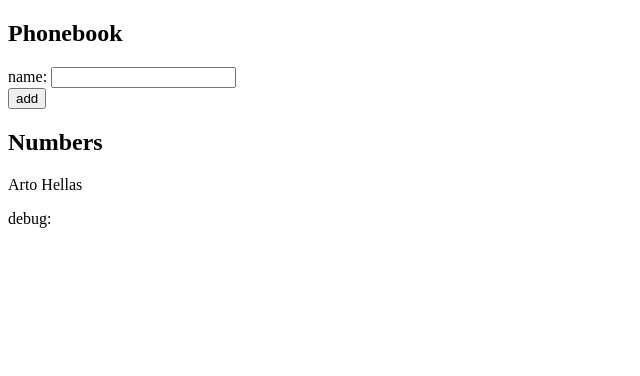
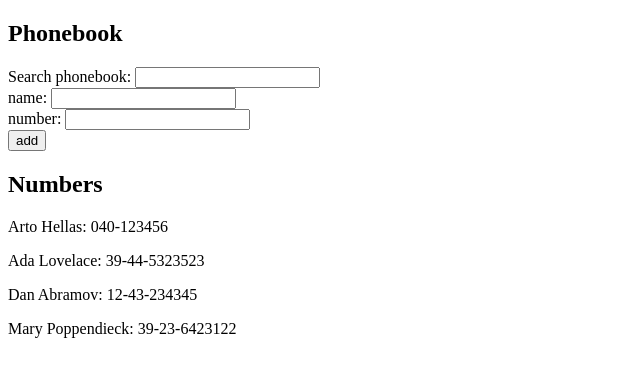
Before and after one commit to MattiHel85/full-stack-helsinki, a React (Create React App) app in the folder part2/phonebook/: page / in a window 1280 px wide. Shown: the top 376 px of the page, without its empty margins (0-640 px from the left). Built offline with nearby package versions, Linux system fonts and the light colour scheme.

Commit message:
complete exercise 2.9

```diff
--- a/part2/phonebook/src/App.js
+++ b/part2/phonebook/src/App.js
@@ -2,12 +2,16 @@
 
 const App = () => {
   const [persons, setPersons] = useState([
-    {
-      name: 'Arto Hellas'
-    }
+    { name: 'Arto Hellas', number: '040-123456', id: 1 },
+    { name: 'Ada Lovelace', number: '39-44-5323523', id: 2 },
+    { name: 'Dan Abramov', number: '12-43-234345', id: 3 },
+    { name: 'Mary Poppendieck', number: '39-23-6423122', id: 4 }
   ])
 
   const [newName, setNewName] = useState('')
+  const [newNumber, setNewNumber] = useState('')
+  const [filter, setFilter] = useState('');
+
 
   const addPerson = (e) => {
     e.preventDefault()
@@ -19,24 +23,44 @@
     } else {
       const newPerson = {
         name: newName,
+        number: newNumber
       };
       setPersons([...persons, newPerson]);
       setNewName('');
+      setNewNumber('');
     }
   }
 
-  const handlePersonChange = (e) => {
+  const handleNameChange = (e) => {
     setNewName(e.target.value)
   }
 
+  const handleNumberChange = (e) => {
+    setNewNumber(e.target.value)
+  }
+
+  const handleFilterChange = (e) => {
+    setFilter(e.target.value);
+  };
+
+  const filteredPersons = persons.filter(person =>
+    person.name.toLowerCase().includes(filter.toLowerCase())
+  );
+
   return (
-    <div>
+    <>
       <h2>
         Phonebook
       </h2>
+      <div>
+        Search phonebook: <input type="text" value={filter} onChange={handleFilterChange} />
+      </div>
       <form onSubmit={addPerson}>
         <div>
-          name: <input value={newName} onChange={handlePersonChange}/>
+          name: <input value={newName} onChange={handleNameChange}/>
+        </div>
+        <div>
+          number: <input value={newNumber} onChange={handleNumberChange}/>
         </div>
         <div>
           <button type='submit'>
@@ -49,13 +73,11 @@
       </h2>
       <div>
         {
-          persons.map((person, i) => <p key={i}>{person.name}</p>)
+          filteredPersons ? filteredPersons.map(person => (<p key={person.id}>{person.name}: {person.number}</p>)):
+          persons.map((person) => <p key={person.id}>{person.name}: {person.number}</p>)
         }
       </div>
-      <div>
-        debug: {newName}
-      </div>
-    </div>
+    </>
   );
 }
 
```
